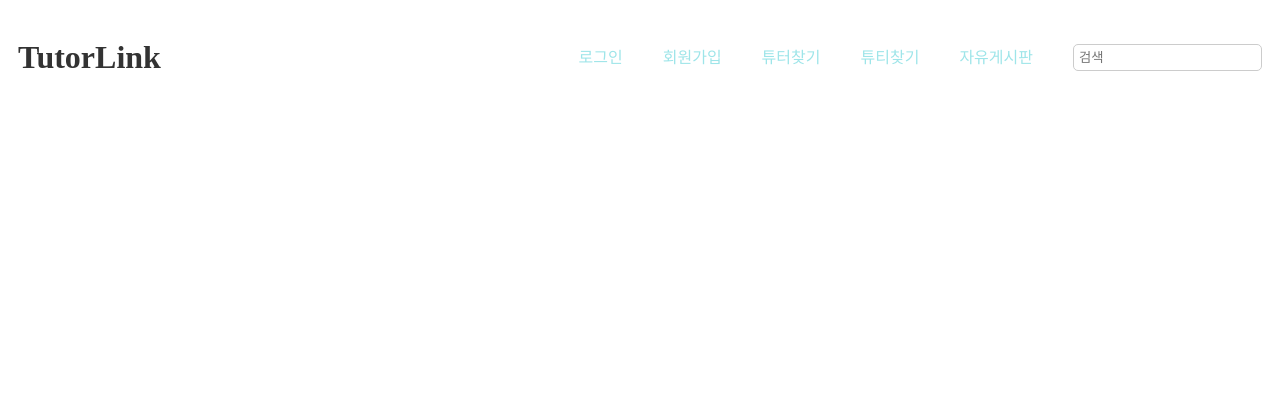
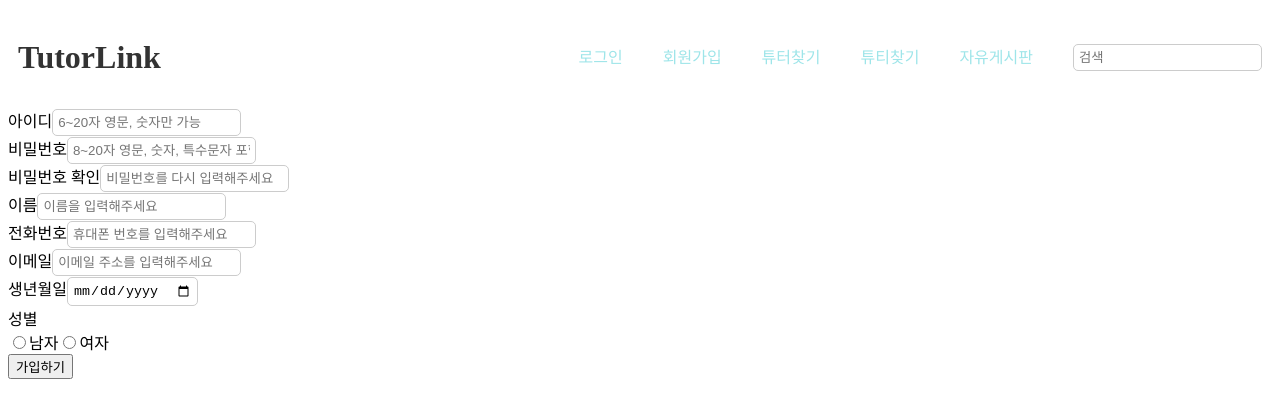
Before and after one commit to capstoe/Front_end, a React (Create React App) app: page /signup in a window 1280 px wide. Shown: the top 418 px of the page. Built offline with nearby package versions, Linux system fonts and the light colour scheme.

Commit message:
src 구조 추가 및 삭제

```diff
--- a/package.json
+++ b/package.json
@@ -6,11 +6,13 @@
     "@testing-library/jest-dom": "^5.17.0",
     "@testing-library/react": "^13.4.0",
     "@testing-library/user-event": "^13.5.0",
+    "formik": "^2.4.5",
     "react": "^18.2.0",
     "react-dom": "^18.2.0",
     "react-router-dom": "^6.17.0",
     "react-scripts": "5.0.1",
-    "web-vitals": "^2.1.4"
+    "web-vitals": "^2.1.4",
+    "yup": "^1.3.2"
   },
   "scripts": {
     "start": "react-scripts start",
--- a/src/pages/FreeBoard2.js
+++ b/src/pages/FreeBoard.js
@@ -1,6 +1,6 @@
 import React from 'react';
 
-function FreeBoard2() {
+function FreeBoard() {
     return (
         <div>
             <h1 style={{ color: '#9EE5E9' }}>자유게시판</h1>
@@ -27,4 +27,4 @@ function FreeBoard2() {
     );
 }
 
-export default FreeBoard2;
+export default FreeBoard;
--- a/src/pages/MyPage.js
+++ b/src/pages/MyPage.js
@@ -9,6 +9,7 @@ function MyPage() {
         // 이 예제에서는 검색어(searchValue)를 사용할 수 있습니다.
         // console.log('이름:', nameValue);
         // console.log('출생년도:', birthValue);
+        //
 
     };
 
--- a/src/pages/SignUp.js
+++ b/src/pages/SignUp.js
@@ -1,9 +1,140 @@
-function SignUp() {
-    return(
-    <div>
+import React, { useState } from "react";
+import { Formik, Form, Field, ErrorMessage } from "formik";
+import * as yup from "yup";
 
-    </div>
-    );
-}
+const schema = yup.object().shape({
+  id: yup.string().required('아이디를 입력하세요').min(6, '아이디는 최소 6자 이상이어야 합니다').max(20),
+  password: yup.string().required().min(8).max(20).matches(/^(?=.*[a-zA-Z])(?=.*[0-9])(?=.*[~!@#$%^&*()_+|{}:"<>?,./;']+)/, "비밀번호는 영문, 숫자, 특수문자를 모두 포함해야 합니다."),
+  password2: yup.string().required().oneOf([yup.ref("password"), null], '비밀번호가 일치하지 않습니다'),
+  name: yup.string().required(),
+  phone: yup.string().required().matches(/^01[0-9]{8}$/),
+  email: yup.string().required().matches(/^[a-zA-Z0-9._-]+@[a-zA-Z0-9.-]+\.[a-zA-Z]+$/),
+  birth: yup.string().required().min(4).max(6),
+  gender: yup.string().required(),
+});
+
+const SignUp = () => {
+  const [values, setValues] = useState({
+    id: "",
+    password: "",
+    password2: "",
+    name: "",
+    phone: "",
+    email: "",
+    birth: "",
+    gender: "",
+  });
+
+  const onSubmit = (values, { setErrors }) => {
+    schema.validate(values, { abortEarly: false })
+      .then(() => {
+        // 유효성 검사 통과 시 실행할 코드 작성
+        // 회원가입 API 호출
+      })
+      .catch((err) => {
+        const errors = {};
+        err.inner.forEach(e => {
+          errors[e.path] = e.message;
+        });
+        setErrors(errors);
+      });
+  };
+
+  return (
+    <Formik
+      initialValues={values}
+      validationSchema={schema}
+      onSubmit={onSubmit}
+    >
+      <Form>
+        <div>
+          <label htmlFor="id">아이디</label>
+          <Field
+            name="id"
+            type="text"
+            placeholder="6~20자 영문, 숫자만 가능"
+            required
+          />
+          <ErrorMessage name="id" component="div" className="error-message" />
+        </div>
+        <div>
+          <label htmlFor="password">비밀번호</label>
+          <Field
+            name="password"
+            type="password"
+            placeholder="8~20자 영문, 숫자, 특수문자 포함"
+            required
+          />
+          <ErrorMessage name="password" component="div" className="error-message" />
+        </div>
+        <div>
+          <label htmlFor="password2">비밀번호 확인</label>
+          <Field
+            name="password2"
+            type="password"
+            placeholder="비밀번호를 다시 입력해주세요"
+            required
+          />
+          <ErrorMessage name="password2" component="div" className="error-message" />
+        </div>
+        <div>
+          <label htmlFor="name">이름</label>
+          <Field
+            name="name"
+            type="text"
+            placeholder="이름을 입력해주세요"
+            required
+          />
+          <ErrorMessage name="name" component="div" className="error-message" />
+        </div>
+        <div>
+          <label htmlFor="phone">전화번호</label>
+          <Field
+            name="phone"
+            type="text"
+            placeholder="휴대폰 번호를 입력해주세요"
+            required
+          />
+          <ErrorMessage name="phone" component="div" className="error-message" />
+        </div>
+        <div>
+          <label htmlFor="email">이메일</label>
+          <Field
+            name="email"
+            type="email"
+            placeholder="이메일 주소를 입력해주세요"
+            required
+          />
+          <ErrorMessage name="email" component="div" className="error-message" />
+        </div>
+        <div>
+          <label htmlFor="birth">생년월일</label>
+          <Field
+            name="birth"
+            type="date"
+            placeholder="생년월일을 입력해주세요"
+            required
+          />
+          <ErrorMessage name="birth" component="div" className="error-message" />
+        </div>
+        <div>
+          <label>성별</label>
+          <div role="group" aria-labelledby="gender-group">
+            <label>
+              <Field type="radio" name="gender" value="남자" />
+              남자
+            </label>
+            <label>
+              <Field type="radio" name="gender" value="여자" />
+              여자
+            </label>
+          </div>
+          <ErrorMessage name="gender" component="div" className="error-message" />
+        </div>
+        <button type="submit">가입하기</button>
+      </Form>
+    </Formik>
+  );
+};
 
 export default SignUp;
```
Also changed, not shown: src/components/Navbar.js (deleted, +0 -25 lines), src/components/PageNumber.js (deleted, +0 -10 lines), 2 other files (tests, documents, lock files or other folders).
